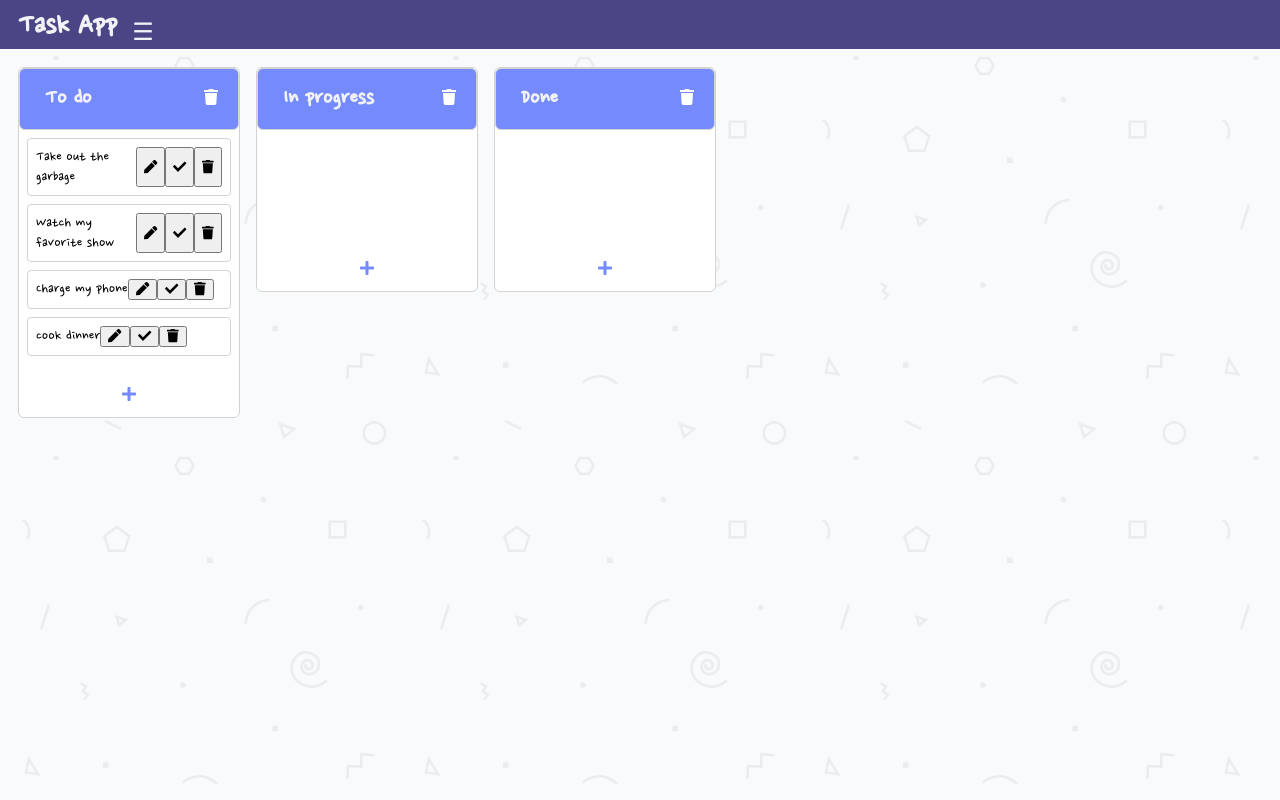
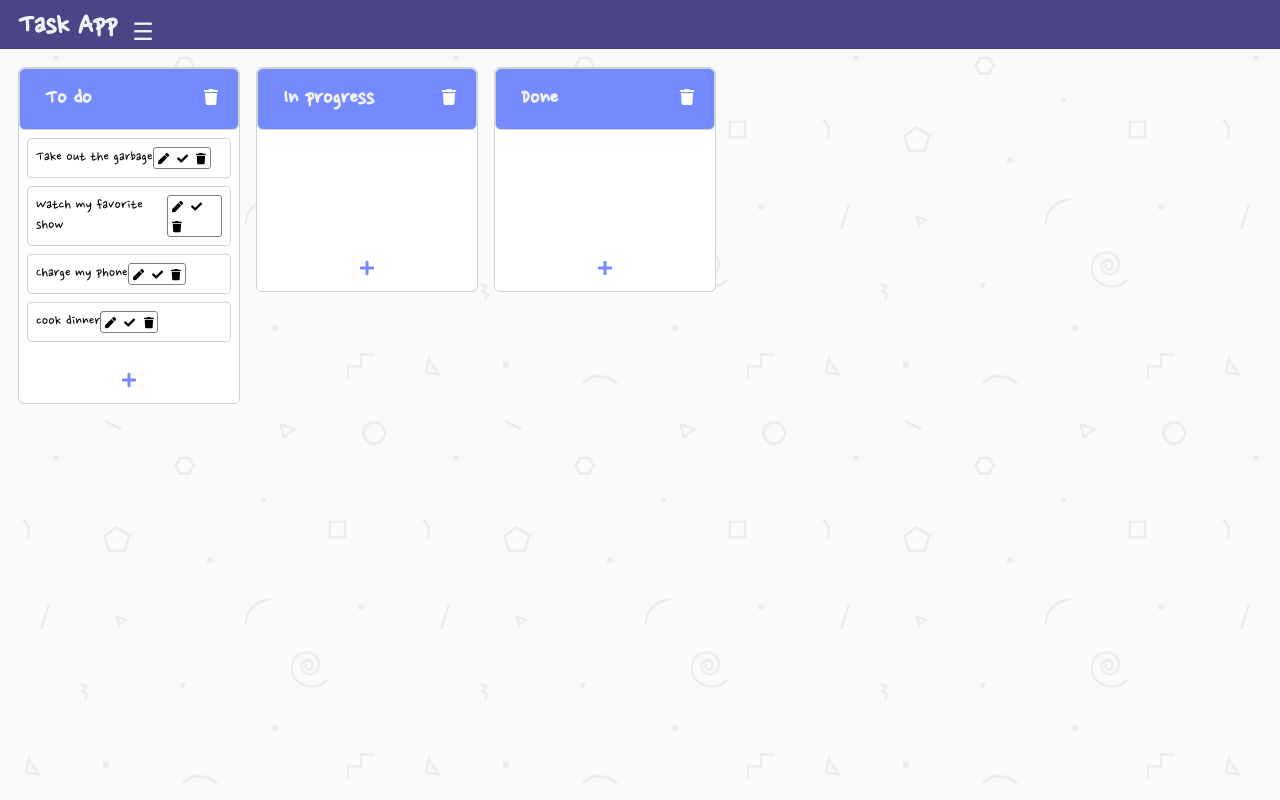
Before and after one commit to lbskinner/react-typescript-task-list, a React (Create React App) app: page / in a window 1280 px wide. Shown: the top 800 px of the page. Built offline with nearby package versions, Linux system fonts and the light colour scheme.

Commit message:
added tool bar icno buttons and styled them

```diff
--- a/src/components/TaskBar/TaskBar.tsx
+++ b/src/components/TaskBar/TaskBar.tsx
@@ -1,20 +1,39 @@
 import React from "react";
 import { FontAwesomeIcon } from "@fortawesome/react-fontawesome";
 import { faPen, faCheck, faTrash } from "@fortawesome/free-solid-svg-icons";
+import styled from "styled-components";
+
+const ToolBar = styled.div`
+  border: 1px solid gray;
+  border-radius: 3px;
+`;
+
+const ToolButton = styled.button`
+  background: none;
+  cursor: pointer;
+  font-size: 0.7em;
+  outline: 0;
+  padding: 2px 4px;
+  border: 0;
+
+  &:hover {
+    color: #758bfd;
+  }
+`;
 
 const TaskBar = () => {
   return (
-    <>
-      <button>
+    <ToolBar>
+      <ToolButton>
         <FontAwesomeIcon icon={faPen} />
-      </button>
-      <button>
+      </ToolButton>
+      <ToolButton>
         <FontAwesomeIcon icon={faCheck} />
-      </button>
-      <button>
+      </ToolButton>
+      <ToolButton>
         <FontAwesomeIcon icon={faTrash} />
-      </button>
-    </>
+      </ToolButton>
+    </ToolBar>
   );
 };
 
```
